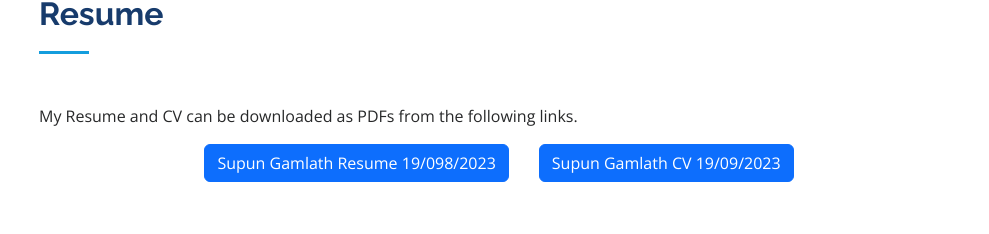
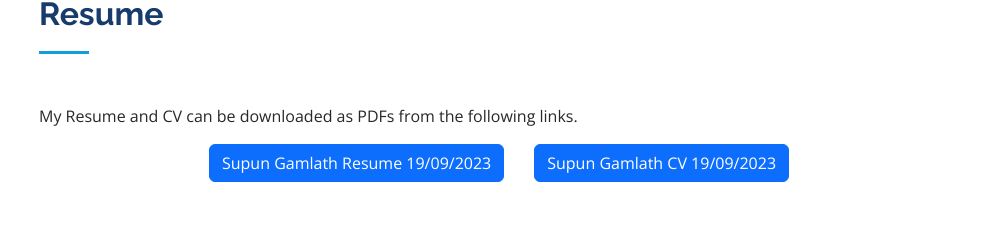
Before and after one commit to supungamlath/supungamlath.github.io, a plain HTML site: page index.html in a window 1280 px wide. Shown: the part 2891-3125 px from the top of the page, without its empty margins (291-1280 px from the left). Drawn offline with nearby package versions, Linux system fonts and the light colour scheme.

Commit message:
Fix typo

```diff
--- a/index.html
+++ b/index.html
@@ -587,7 +587,7 @@
               href="https://github.com/supungamlath/supungamlath/blob/0107f68891b399c682545596fef45125f91b46e1/Supun%20Gamlath%20Resume%20-%2019.09.2023.pdf"
             >
               <button type="button" class="btn btn-primary">
-                Supun Gamlath Resume 19/098/2023
+                Supun Gamlath Resume 19/09/2023
               </button>
             </a>
             <a
```
